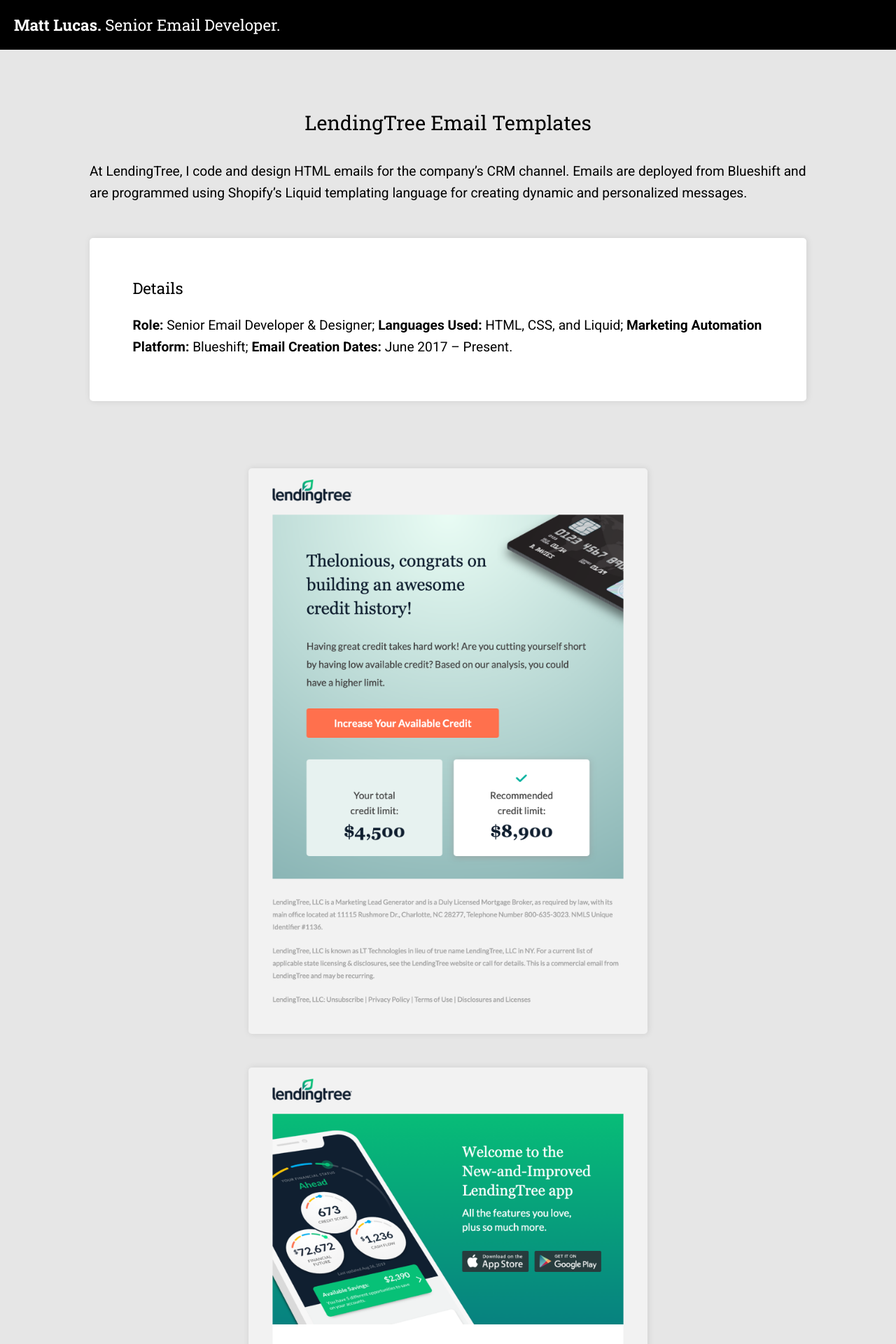
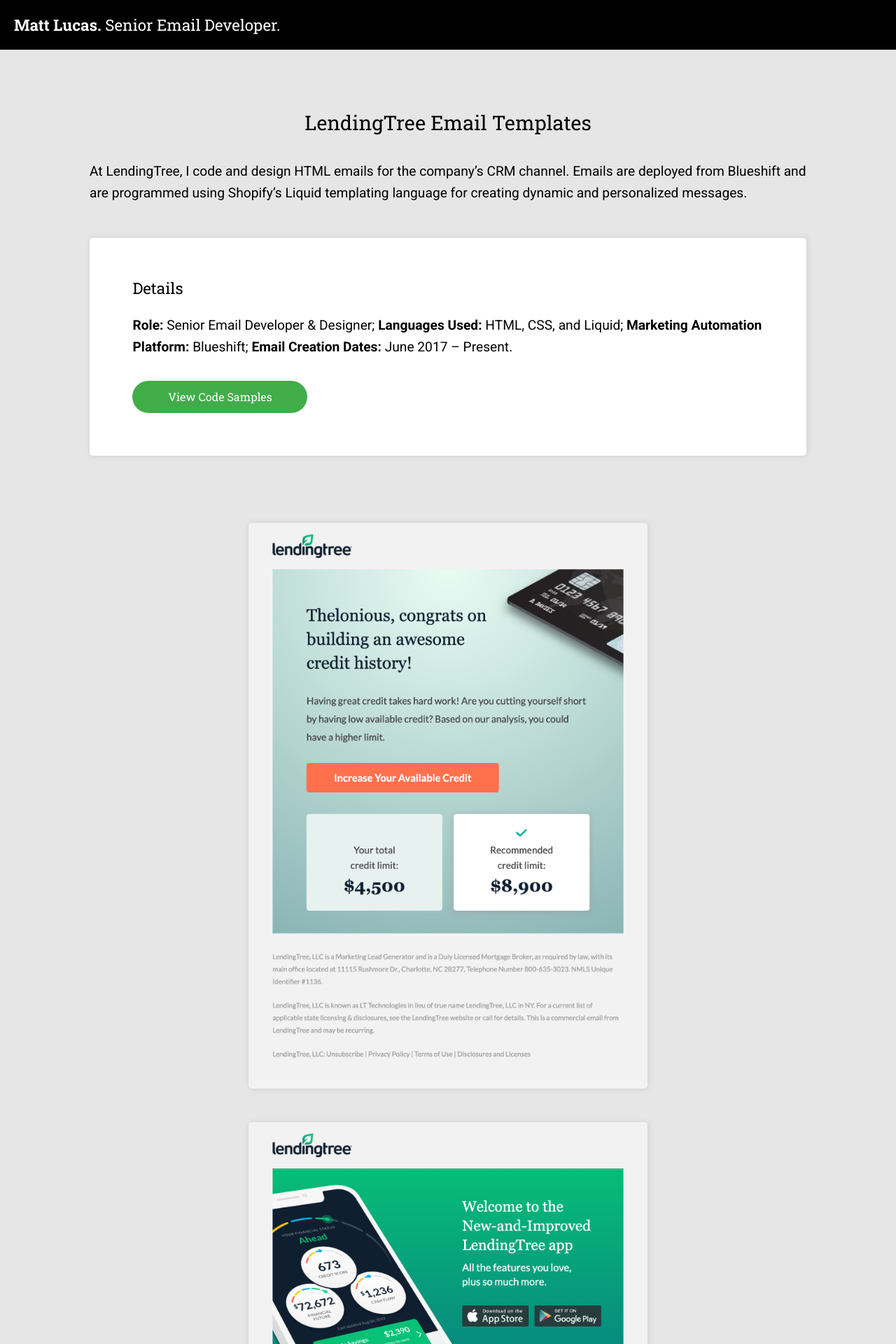
Before and after one commit to mattdavidlucas/mattdavidlucas.github.io, a Jekyll site: the page built from lendingtree-email-templates.html, in a window 1280 px wide. Shown: the top 1920 px of the page at 70% size. Built offline with Jekyll 4.4.1, drawn with Linux system fonts in a browser that asks for light colours; nearby versions of some CDN libraries.

Commit message:
Create green pill CTA; add to LendingTree page.

```diff
--- a/_sass/_layout.scss
+++ b/_sass/_layout.scss
@@ -39,7 +39,7 @@
 		max-width: 250px;
 
 		&:hover {
-			border-top-color: darken($hoverColor, 10%);
+			background-color: darken($hoverColor, 10%);
 		}
 	}
 }
--- a/_sass/_mixins.scss
+++ b/_sass/_mixins.scss
@@ -25,13 +25,14 @@
 $bodyFont: 'Roboto', Helvetica, Arial, sans-serif;
 
 %cta {
-	background: #000;
-	border-top: 10px solid $hoverColor;
+	background-color: $hoverColor;
+	border-radius: 90px;
 	color: #FFF;
 	display: block;
 	font-family: 'Roboto Slab', Helvetica, Arial, sans-serif;
-	font-size: 1.1em;
-	margin-bottom: 2px;
+	font-size: 1em;
+	margin: 2em 0 0 0;
 	padding: 15px;
+	text-align: center;
 	text-decoration: none;
 }
--- a/lendingtree-email-templates.html
+++ b/lendingtree-email-templates.html
@@ -11,6 +11,8 @@
 		<h4>Details</h4>
 
 		<p><strong>Role:</strong> Senior Email Developer &amp; Designer; <strong>Languages Used:</strong> HTML, CSS, and Liquid; <strong>Marketing Automation Platform:</strong> Blueshift; <strong>Email Creation Dates:</strong> June 2017 &ndash; Present.</p>
+
+		<a href="https://github.com/mattdavidlucas/email-samples/tree/master/lendingtree-email" class="cta" target="_blank">View Code Samples</a>
 	</section>
 
 	<figure>
```
